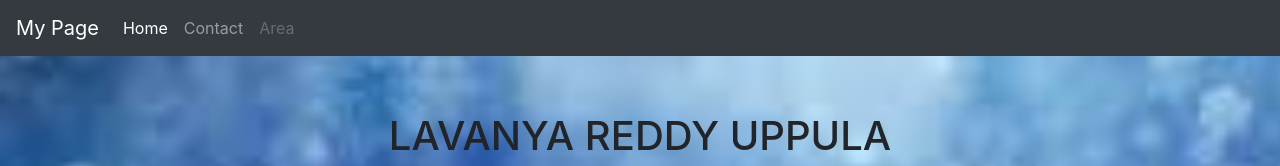
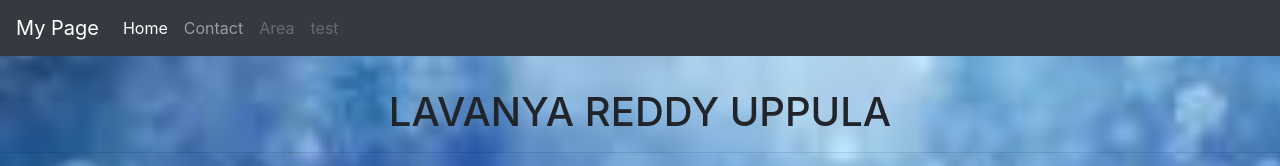
Before and after one commit to reddylavanya/uppula, a plain HTML site: page index.html in a window 1280 px wide. Shown: the top 166 px of the page. Drawn offline with nearby package versions, Linux system fonts and the light colour scheme; a script that the page names is missing.

Commit message:
committed

```diff
--- a/index.html
+++ b/index.html
@@ -19,7 +19,7 @@
     <!-- link to my own CSS -->
     <link rel="stylesheet" href="./styles/lavanya.css">
     <link>
-    //<script src="https://ajax.googleapis.com/ajax/libs/jquery/3.3.1/jquery.min.js"></script>
+    <script src="https://ajax.googleapis.com/ajax/libs/jquery/3.3.1/jquery.min.js"></script>
 
 </head>
 
@@ -41,6 +41,9 @@
                         </li>
                         <li class="nav-item">
                             <a class="nav-link disabled" href="./function.html">Area</a>
+                        </li>
+                        <li class="nav-item">
+                            <a class="nav-link disabled" href="./Test/qunit.html">test</a>
                         </li>
                     </ul>
                     <form class="form-inline mt-2 mt-md-0">
```
